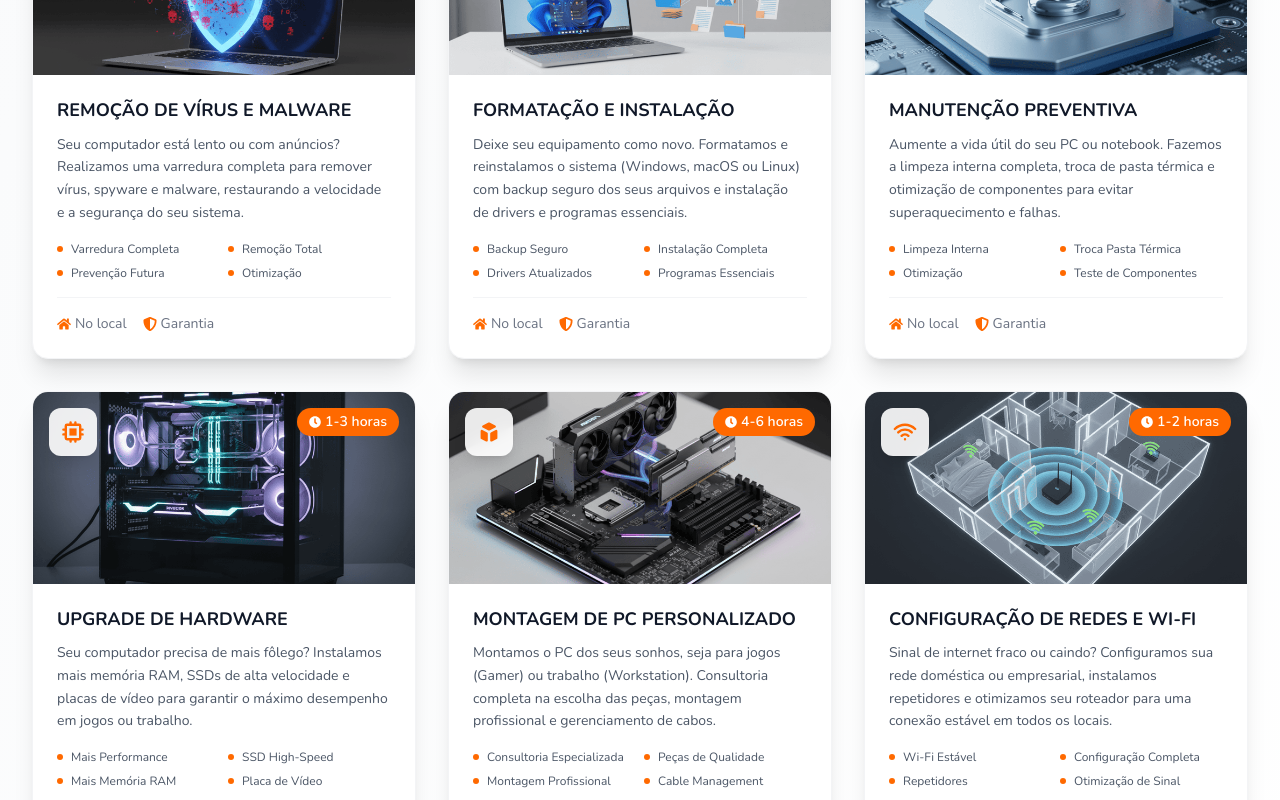
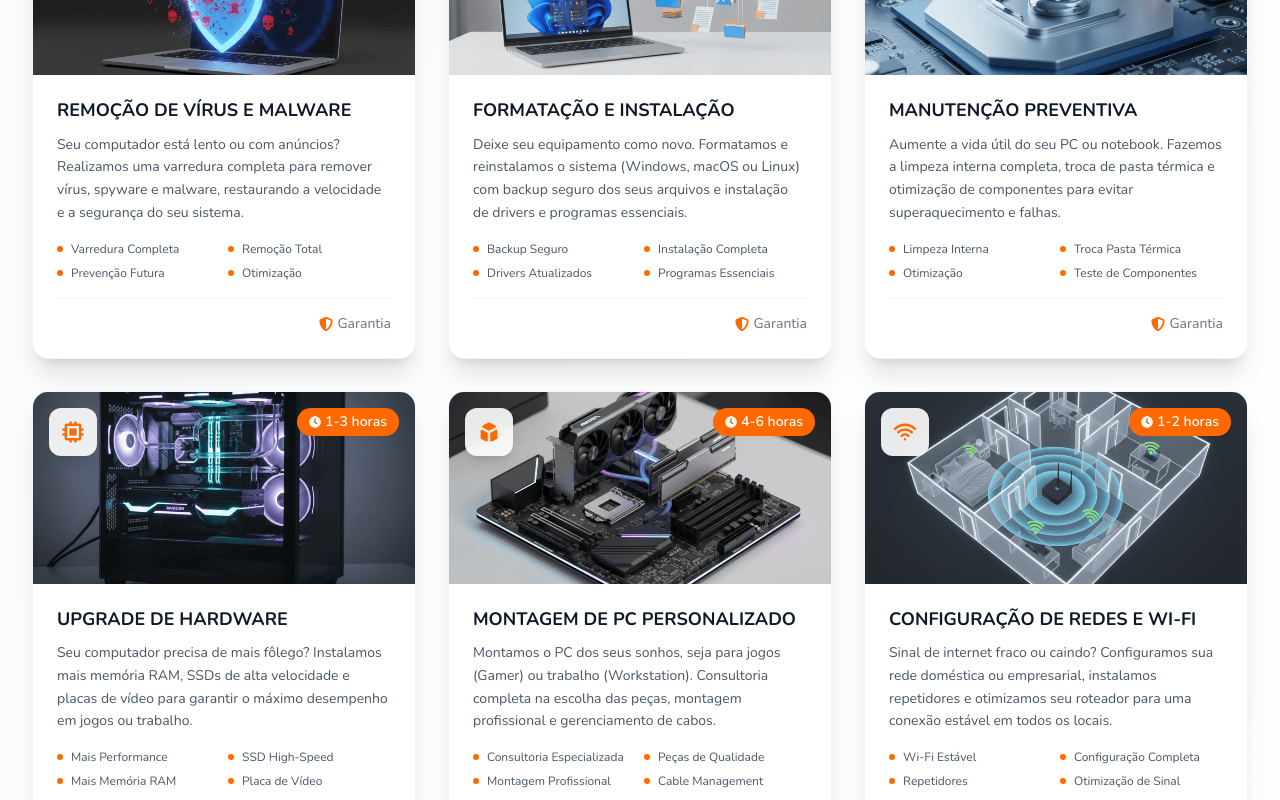
Before and after one commit to WillianGomes949/gugatech-fortaleza-assistencia, a Next.js app: page / in a window 1280 px wide. Shown: the part 1280-2080 px from the top of the page. Built offline with nearby package versions, Linux system fonts and the light colour scheme.

Commit message:
contact form atualiazdo

```diff
--- /dev/null
+++ b/src/api/contact/route.ts
@@ -0,0 +1,53 @@
+import { sanityClient } from '@/lib/sanity.client' // Importa nosso client
+import { NextResponse } from 'next/server'
+
+// Interface para garantir que os dados do corpo da requisição estão corretos
+interface RequestBody {
+  name: string
+  email: string
+  phone: string
+  serviceType: string
+  message: string
+}
+
+export async function POST(request: Request) {
+  // 1. Validar e pegar os dados do corpo (body) da requisição
+  try {
+    const body: RequestBody = await request.json()
+    const { name, email, phone, serviceType, message } = body
+
+    if (!name || !email || !phone || !message) {
+      return NextResponse.json(
+        { error: 'Campos obrigatórios estão faltando' },
+        { status: 400 },
+      )
+    }
+
+    // 2. Criar o documento no formato do schema 'contactMessage'
+    const doc = {
+      _type: 'contactMessage',
+      name,
+      email,
+      phone,
+      serviceType: serviceType || 'Nenhum selecionado', // Valor padrão caso venha vazio
+      message,
+      createdAt: new Date().toISOString(), // Adiciona a data/hora
+      status: 'pending', // Status inicial
+    }
+
+    // 3. Enviar o documento para o Sanity
+    await sanityClient.create(doc)
+
+    // 4. Retornar sucesso
+    return NextResponse.json(
+      { message: 'Mensagem recebida com sucesso!' },
+      { status: 201 },
+    )
+  } catch (error) {
+    console.error('Erro ao processar a requisição:', error)
+    return NextResponse.json(
+      { error: 'Erro interno do servidor' },
+      { status: 500 },
+    )
+  }
+}
--- a/src/components/ServicesOverview.tsx
+++ b/src/components/ServicesOverview.tsx
@@ -10,7 +10,7 @@ import {
   HiCube,
   HiWifi,
 } from "react-icons/hi";
-import { FaArrowRight, FaClock, FaShieldAlt, FaHome } from "react-icons/fa";
+import { FaArrowRight, FaClock, FaShieldAlt } from "react-icons/fa";
 
 interface Service {
   icon: IconType;
@@ -20,68 +20,114 @@ interface Service {
   img: string;
   features: string[];
   duration: string;
+  price?: string;
 }
 
 const services: Service[] = [
   {
     icon: HiShieldCheck,
     title: "REMOÇÃO DE VÍRUS E MALWARE",
-    description: "Seu computador está lento ou com anúncios? Realizamos uma varredura completa para remover vírus, spyware e malware, restaurando a velocidade e a segurança do seu sistema.",
+    description:
+      "Seu computador está lento ou com anúncios? Realizamos uma varredura completa para remover vírus, spyware e malware, restaurando a velocidade e a segurança do seu sistema.",
     href: "/servicos/remocao-virus",
     img: "/images/servicos/virus.webp",
-    features: ["Varredura Completa", "Remoção Total", "Prevenção Futura", "Otimização"],
-    duration: "1-2 horas"
+    features: [
+      "Varredura Completa",
+      "Remoção Total",
+      "Prevenção Futura",
+      "Otimização",
+    ],
+    duration: "1-2 horas",
+    price: "",
   },
   {
     icon: HiDesktopComputer,
     title: "FORMATAÇÃO E INSTALAÇÃO",
-    description: "Deixe seu equipamento como novo. Formatamos e reinstalamos o sistema (Windows, macOS ou Linux) com backup seguro dos seus arquivos e instalação de drivers e programas essenciais.",
+    description:
+      "Deixe seu equipamento como novo. Formatamos e reinstalamos o sistema (Windows, macOS ou Linux) com backup seguro dos seus arquivos e instalação de drivers e programas essenciais.",
     href: "/servicos/formatacao",
     img: "/images/servicos/formatacao.webp",
-    features: ["Backup Seguro", "Instalação Completa", "Drivers Atualizados", "Programas Essenciais"],
-    duration: "2-3 horas"
+    features: [
+      "Backup Seguro",
+      "Instalação Completa",
+      "Drivers Atualizados",
+      "Programas Essenciais",
+    ],
+    duration: "2-3 horas",
+    price: "",
   },
   {
     icon: HiWrenchScrewdriver,
     title: "MANUTENÇÃO PREVENTIVA",
-    description: "Aumente a vida útil do seu PC ou notebook. Fazemos a limpeza interna completa, troca de pasta térmica e otimização de componentes para evitar superaquecimento e falhas.",
+    description:
+      "Aumente a vida útil do seu PC ou notebook. Fazemos a limpeza interna completa, troca de pasta térmica e otimização de componentes para evitar superaquecimento e falhas.",
     href: "",
     img: "/images/servicos/process.webp",
-    features: ["Limpeza Interna", "Troca Pasta Térmica", "Otimização", "Teste de Componentes"],
-    duration: "1-2 horas"
+    features: [
+      "Limpeza Interna",
+      "Troca Pasta Térmica",
+      "Otimização",
+      "Teste de Componentes",
+    ],
+    duration: "1-2 horas",
+    price: "",
   },
   {
     icon: HiChip,
     title: "UPGRADE DE HARDWARE",
-    description: "Seu computador precisa de mais fôlego? Instalamos mais memória RAM, SSDs de alta velocidade e placas de vídeo para garantir o máximo desempenho em jogos ou trabalho.",
+    description:
+      "Seu computador precisa de mais fôlego? Instalamos mais memória RAM, SSDs de alta velocidade e placas de vídeo para garantir o máximo desempenho em jogos ou trabalho.",
     href: "",
     img: "/images/servicos/pc-gamer-1.webp",
-    features: ["Mais Performance", "SSD High-Speed", "Mais Memória RAM", "Placa de Vídeo"],
-    duration: "1-3 horas"
+    features: [
+      "Mais Performance",
+      "SSD High-Speed",
+      "Mais Memória RAM",
+      "Placa de Vídeo",
+    ],
+    duration: "1-3 horas",
+    price: "",
   },
   {
     icon: HiCube,
     title: "MONTAGEM DE PC PERSONALIZADO",
-    description: "Montamos o PC dos seus sonhos, seja para jogos (Gamer) ou trabalho (Workstation). Consultoria completa na escolha das peças, montagem profissional e gerenciamento de cabos.",
+    description:
+      "Montamos o PC dos seus sonhos, seja para jogos (Gamer) ou trabalho (Workstation). Consultoria completa na escolha das peças, montagem profissional e gerenciamento de cabos.",
     href: "",
     img: "/images/servicos/pc-gamer-2.webp",
-    features: ["Consultoria Especializada", "Peças de Qualidade", "Montagem Profissional", "Cable Management"],
-    duration: "4-6 horas"
+    features: [
+      "Consultoria Especializada",
+      "Peças de Qualidade",
+      "Montagem Profissional",
+      "Cable Management",
+    ],
+    duration: "4-6 horas",
+    price: "",
   },
   {
     icon: HiWifi,
     title: "CONFIGURAÇÃO DE REDES E WI-FI",
-    description: "Sinal de internet fraco ou caindo? Configuramos sua rede doméstica ou empresarial, instalamos repetidores e otimizamos seu roteador para uma conexão estável em todos os locais.",
+    description:
+      "Sinal de internet fraco ou caindo? Configuramos sua rede doméstica ou empresarial, instalamos repetidores e otimizamos seu roteador para uma conexão estável em todos os locais.",
     href: "",
     img: "/images/servicos/wifi.webp",
-    features: ["Wi-Fi Estável", "Configuração Completa", "Repetidores", "Otimização de Sinal"],
-    duration: "1-2 horas"
+    features: [
+      "Wi-Fi Estável",
+      "Configuração Completa",
+      "Repetidores",
+      "Otimização de Sinal",
+    ],
+    duration: "1-2 horas",
+    price: "",
   },
 ];
 
 export default function ServicesOverview() {
   return (
-    <section className="bg-linear-to-br from-gray-50 to-white py-20 md:py-28" id="services">
+    <section
+      className="bg-linear-to-br from-gray-50 to-white py-20 md:py-28"
+      id="services"
+    >
       <div className="container mx-auto px-4 sm:px-6 lg:px-8">
         {/* Header da Seção */}
         <div className="text-center mb-16">
@@ -89,7 +135,8 @@ export default function ServicesOverview() {
             Nossos Serviços
           </span>
           <h2 className="text-4xl md:text-5xl font-bold text-gray-900 mb-4">
-            Assistência Técnica <span className="text-orange-600">Completa</span>
+            Assistência Técnica{" "}
+            <span className="text-orange-600">Completa</span>
           </h2>
           <p className="text-xl text-gray-600 max-w-2xl mx-auto">
             Serviços especializados com retirada e entrega grátis no local
@@ -134,7 +181,10 @@ export default function ServicesOverview() {
                 <div className="mb-4">
                   <div className="grid grid-cols-2 gap-2">
                     {service.features.map((feature, featureIndex) => (
-                      <div key={featureIndex} className="flex items-center gap-2">
+                      <div
+                        key={featureIndex}
+                        className="flex items-center gap-2"
+                      >
                         <div className="w-1.5 h-1.5 bg-orange-500 rounded-full"></div>
                         <span className="text-xs text-gray-600">{feature}</span>
                       </div>
@@ -144,11 +194,15 @@ export default function ServicesOverview() {
 
                 {/* Rodapé do Card */}
                 <div className="flex items-center justify-between pt-4 border-t border-gray-100">
-                  <div className="flex items-center gap-4 text-sm text-gray-500">
-                    <div className="flex items-center gap-1">
-                      <FaHome className="text-orange-500" />
-                      <span>No local</span>
-                    </div>
+                  {/* Preço (Novo) */}
+                  <div>
+                    <span className="text-xl font-bold text-orange-600">
+                      {service.price}
+                    </span>
+                  </div>
+
+                  {/* Garantia / No Local (Opcional, pode manter se quiser) */}
+                  <div className="flex items-center gap-2 text-sm text-gray-500">
                     <div className="flex items-center gap-1">
                       <FaShieldAlt className="text-orange-500" />
                       <span>Garantia</span>
@@ -170,9 +224,12 @@ export default function ServicesOverview() {
         {/* CTA Final */}
         <div className="text-center mt-12">
           <div className="bg-linear-to-r from-orange-500 to-orange-600 rounded-2xl p-8 text-white shadow-lg">
-            <h3 className="text-2xl font-bold mb-4">Não encontrou o que precisa?</h3>
+            <h3 className="text-2xl font-bold mb-4">
+              Não encontrou o que precisa?
+            </h3>
             <p className="text-orange-100 mb-6">
-              Entre em contato e teremos prazer em ajudar com sua necessidade específica
+              Entre em contato e teremos prazer em ajudar com sua necessidade
+              específica
             </p>
             <Link
               href="/"
--- a/src/lib/sanity.client.ts
+++ b/src/lib/sanity.client.ts
@@ -3,7 +3,19 @@ import { createClient } from "next-sanity";
 
 export const projectId = process.env.NEXT_PUBLIC_SANITY_PROJECT_ID!;
 export const dataset = process.env.NEXT_PUBLIC_SANITY_DATASET!;
-export const apiVersion = process.env.NEXT_PUBLIC_SANITY_API_VERSION || "2023-05-03";
+export const apiVersion =
+  process.env.NEXT_PUBLIC_SANITY_API_VERSION || "2023-05-03";
+
+// Validação simples para garantir que as variáveis de ambiente estão carregadas
+if (!process.env.NEXT_PUBLIC_SANITY_PROJECT_ID) {
+  throw new Error("Missing NEXT_PUBLIC_SANITY_PROJECT_ID");
+}
+if (!process.env.NEXT_PUBLIC_SANITY_DATASET) {
+  throw new Error("Missing NEXT_PUBLIC_SANITY_DATASET");
+}
+if (!process.env.SANITY_API_TOKEN) {
+  throw new Error("Missing SANITY_API_TOKEN");
+}
 
 // Client PÚBLICO (para ler dados)
 export const sanityClient = createClient({
@@ -20,5 +32,5 @@ export const sanityWriteClient = createClient({
   dataset,
   apiVersion,
   useCdn: false,
-  token: process.env.SANITY_API_WRITE_TOKEN, // ESSA É A CHAVE
+  token: process.env.SANITY_API_TOKEN,
 });
```
Also changed, not shown: src/components/ContactForm.tsx (+106 -78 lines).
